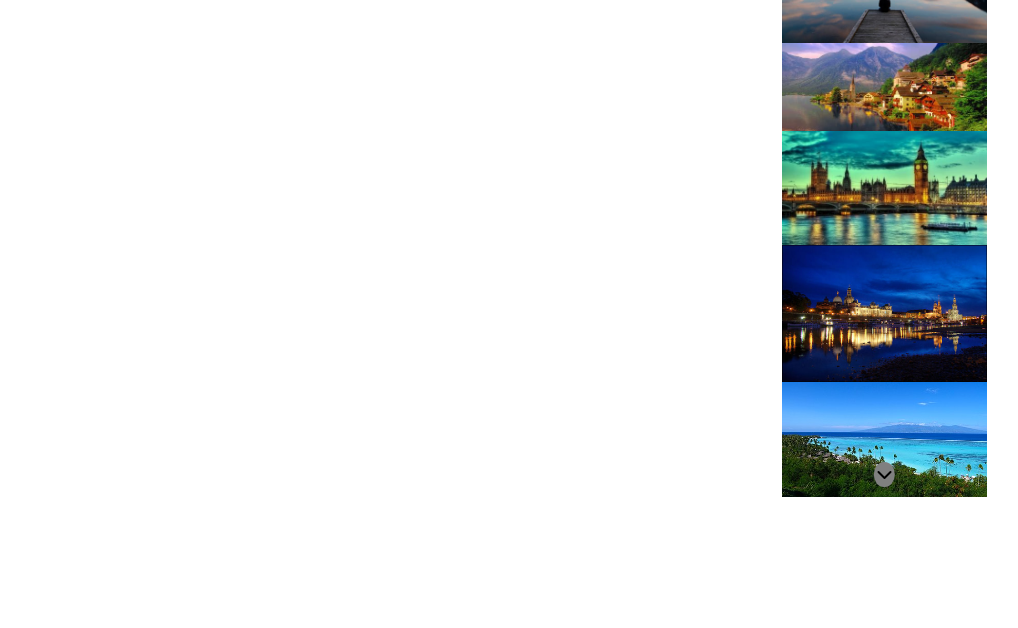
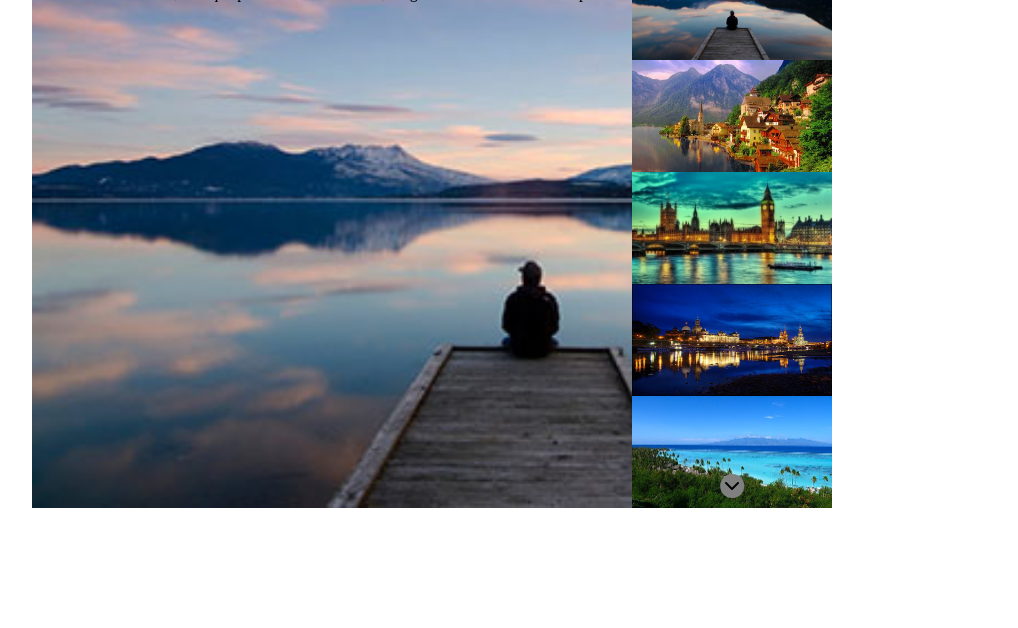
Before and after one commit to AndrianiClaudio/js-array-carousel, a plain HTML site: page index.html in a window 1280 px wide. Shown: the part 172-800 px from the top of the page, without its empty margins (96-1114 px from the left). Drawn offline with Linux system fonts and the light colour scheme.

Commit message:
inserimento testo da allineare

```diff
--- a/css/style.css
+++ b/css/style.css
@@ -11,23 +11,20 @@
 .container {
     display: flex;
     align-items: center;
-    height: 100%;
+    height: 100vh;
     width: 100%;
     min-width: 900px;
     min-height: 350px;
     max-height: 800px;
-    padding: 100px 10vw;
+    padding: 15vh 10vw;
 }
-.main-img {
+.main-img-container {
     display: flex;
+    background-size: cover;
     width: 80%;
     height: 100%;
-    max-width: 750px;
-    background-color: palevioletred;
-}
-.main-img img {
-    width: 100%;
-    height: 100%;
+    max-width: 600px;
+    /* background-color: palevioletred; */
 }
 .thumbnails-menu {
     position: relative;
@@ -35,30 +32,32 @@
     flex-direction: column;
     flex-wrap: nowrap;
     width: 20%;
-    max-width: 150px;
+    max-width: 130px;
     height: 100%;
-    max-width: 550px;
-    background-color: saddlebrown;
+    max-width: 200px;
+    /* background-color: saddlebrown; */
 }
-
+.thumbnails-item {
+    /* background-color: yellow; */
+    height: calc(100% / 5);
+    width: 100%;
+}
 .thumbnails-menu .arrow-up,
 .thumbnails-menu .arrow-down {
     position: absolute;
     left: 50%;
     transform: translateX(-50%);
     background-color: grey;
-    padding: 0.2rem;
+    padding: 0.2rem 0.3rem;
     border-radius: 50%;
 }
-
 .thumbnails-menu .arrow-up {
     top: 10px;
 }
 .thumbnails-menu .arrow-down {
     bottom: 10px;
 }
-.thumbnails-item {
-    background-color: yellow;
-    height: calc(100% / 5);
-    width: 100%;
+.thumbnails-menu .arrow-up:hover,
+.thumbnails-menu .arrow-down:hover {
+    cursor: pointer;
 }
--- a/js/script.js
+++ b/js/script.js
@@ -27,22 +27,27 @@ const body = document.querySelector('body');
 // Creazione div.container
 const container = document.createElement('div');
 container.classList.add('container');
-// Creazione div.main-img
-const mainImg = document.createElement('div');
-mainImg.classList.add('main-img');
+// Creazione div.main-img-container
+const mainImgContainer = document.createElement('div');
+mainImgContainer.classList.add('main-img-container');
+mainImgContainer.style.backgroundImage = `url(${items[0]})`;
+// Creazione img.main-img
+// const mainImg = document.createElement('img');
+// mainImg.classList.add('main-img');
+// Creazione titolo
+const h1 = document.createElement('h1');
+h1.innerHTML = title[0];
+// Creazione text
+const p = document.createElement('p');
+p.innerHTML = text[0];
 // Creazione div.thumbmails-menu
 const thumbnailsMenu = document.createElement('div');
 thumbnailsMenu.classList.add('thumbnails-menu');
-// Creazione div.arrow-up
-const arrowUp = document.createElement('div');
-arrowUp.classList.add('arrow-up');
-// Creazione div.arrow-down
-const arrowDown = document.createElement('div');
-arrowDown.classList.add('arrow-down');
-
-//creo il mio DOM
+// inserimento nel DOM degli elementi creati
 body.prepend(container);
-container.append(mainImg,thumbnailsMenu);
+container.append(mainImgContainer,thumbnailsMenu);
+mainImgContainer.append(h1,p);
+// mainImgContainer.append(mainImg);
 // Creazione e inserimento nel dom div.thumbnails-item
 for(let i = 0; i<items.length;i++) {
     // Creazione item Thumbnails
@@ -52,7 +57,11 @@ for(let i = 0; i<items.length;i++) {
     thumbnailsMenu.innerHTML += thumbnailsItem.outerHTML;
     // Creazione img Thumbnails
 }
-thumbnailsMenu.append(arrowUp,arrowDown);
+// Creazione div.arrow-up/arrow-down
+const arrowUp = document.createElement('div');
+arrowUp.classList.add('arrow-up');
+const arrowDown = document.createElement('div');
+arrowDown.classList.add('arrow-down');
 arrowUp.innerHTML = '<i class="fas fa-chevron-up"></i>';
 arrowDown.innerHTML = '<i class="fas fa-chevron-down"></i>';
-// inserisco le immagini negli appositi contenitori
+thumbnailsMenu.append(arrowUp,arrowDown);
```
Also changed, not shown: index.html (+0 -1 lines).
